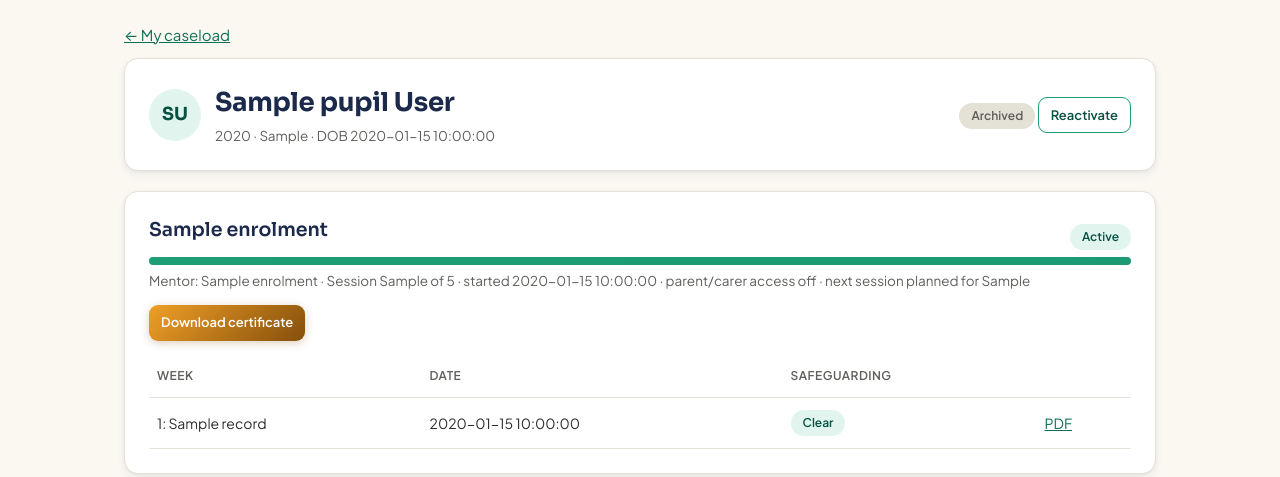
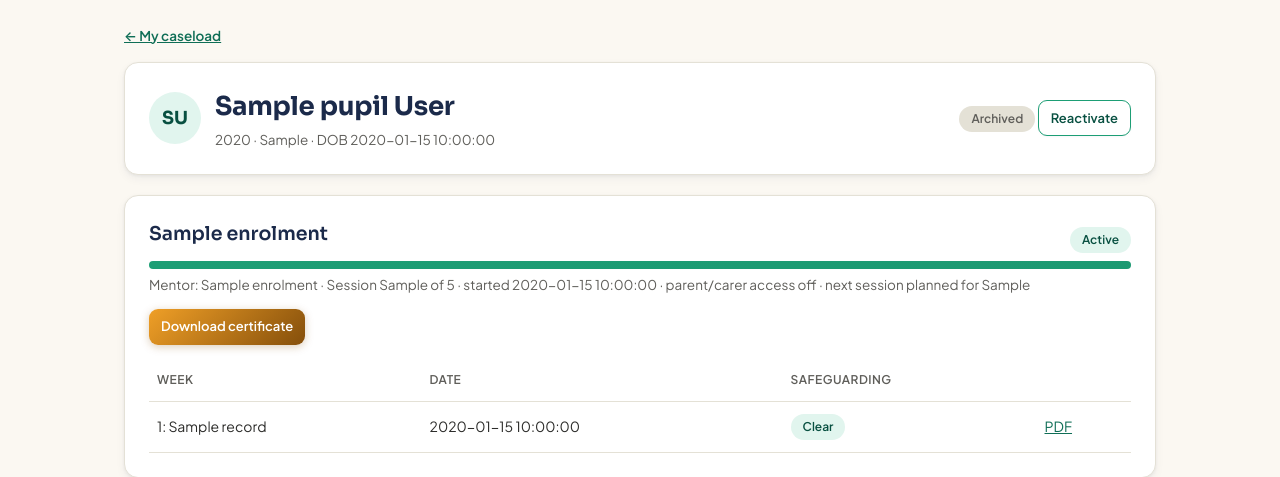
Before and after one commit to Alexandersocrates-dev/phil-app, a Python web app: template templates/pupil_profile.html in a window 1280 px wide. Shown: the part 62-539 px from the top of the page. Run offline with Jinja, Linux system fonts and the light colour scheme; the template is opened without the code that fills it: most values are stand-ins (such as "Sample title", 1, 10 or a date in 2020).

Commit message:
Standardize back-link styling: pupil_profile.html

```diff
--- a/templates/pupil_profile.html
+++ b/templates/pupil_profile.html
@@ -1,7 +1,7 @@
 {% extends "base.html" %}
 {% block title %}{{ pupil.forename }} {{ pupil.surname }} - Phil{% endblock %}
 {% block content %}
-<p><a href="{{ '/admin/pupils' if user.role == 'admin' else '/mentor' }}">&larr; {{ 'Pupils' if user.role == 'admin' else 'My caseload' }}</a></p>
+<p class="back-link"><a href="{{ '/admin/pupils' if user.role == 'admin' else '/mentor' }}">&larr; {{ 'Pupils' if user.role == 'admin' else 'My caseload' }}</a></p>
 <div class="card">
   <div class="flex-between">
     <div style="display:flex; align-items:center; gap:14px;">
```
